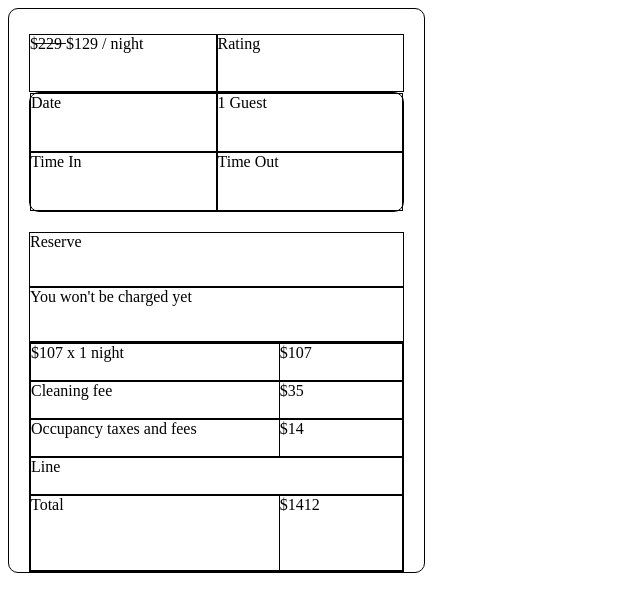
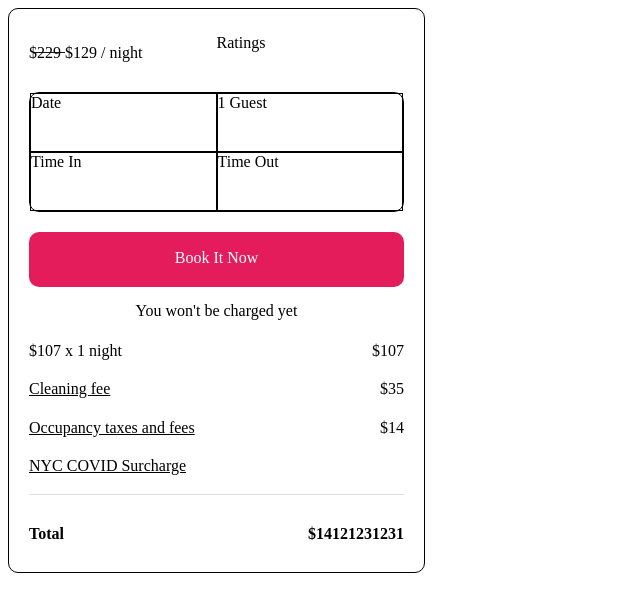
Before and after one commit to GrayMatterLab/coworking-schedule-module, a React app: page / in a window 1280 px wide. Shown: the top 612 px of the page, without its empty margins (0-640 px from the left). Built offline with nearby package versions, Linux system fonts and the light colour scheme; the HTML template or start-up script is replaced by a standard one.

Commit message:
CSS complete for basic components

```diff
--- a/client/src/index.jsx
+++ b/client/src/index.jsx
@@ -21,7 +21,7 @@ class App extends React.Component {
           $̶2̶2̶9̶ $129 / night
         </s.PricePerNight>
         <s.Rating>
-          Rating
+          Ratings
         </s.Rating>
         <s.CheckInContainer>
           <s.CheckInDate>
@@ -39,7 +39,7 @@ class App extends React.Component {
 
         </s.CheckInContainer>
         <s.ReserveButton>
-          Reserve
+          Book It Now
         </s.ReserveButton>
         <s.ChargeCaption>
           You won't be charged yet
@@ -63,14 +63,14 @@ class App extends React.Component {
           <s.OccupancyTaxQuote>
             $14
           </s.OccupancyTaxQuote>
-          <s.Line>
-            Line
-          </s.Line>
+          <s.AdditionalFees>
+            NYC COVID Surcharge
+          </s.AdditionalFees>
           <s.Total>
             Total
         </s.Total>
           <s.TotalQuote>
-            $1412
+            $14121231231
         </s.TotalQuote>
         </s.CostBreakdown>
       </s.Grid >
--- a/client/src/styled-components.js
+++ b/client/src/styled-components.js
@@ -8,14 +8,15 @@ export const Grid = styled.section`
   border-radius: 10px;
   display: grid;
 `;
-//560
 
 export const PricePerNight = styled.section`
   grid-column-start: 2;
   grid-column-end: 3;
   grid-row-start: 2;
   grid-row-end: 3;
-  border: 1px solid black;
+  font-family: "Airbnb Cereal App";
+  text-align: left;
+  padding: 10px 0;
 `;
 
 export const Rating = styled.section`
@@ -23,7 +24,6 @@ export const Rating = styled.section`
   grid-column-end: 4;
   grid-row-start: 2;
   grid-row-end: 3;
-  border: 1px solid black;
 `;
 
 export const CheckInContainer = styled.section`
@@ -76,7 +76,14 @@ export const ReserveButton = styled.section`
   grid-column-end: 4;
   grid-row-start: 6;
   grid-row-end: 7;
-  border: 1px solid black;
+  border-radius: 10px;
+  background-color: #e41c5c;
+  font-family: "Airbnb Cereal App";
+  font-weight: medium;
+  text-align: center;
+  color: white;
+  padding-top: 17px;
+  padding-bottom: 20px
 `;
 
 export const ChargeCaption = styled.section`
@@ -84,7 +91,10 @@ export const ChargeCaption = styled.section`
   grid-column-end: 4;
   grid-row-start: 7;
   grid-row-end: 8;
-  border: 1px solid black;
+  font-family: "Airbnb Cereal App";
+  text-align: center;
+  padding-top: 15px;
+  padding-bottom: 10px;
 `;
 
 export const CostBreakdown = styled.section`
@@ -95,7 +105,6 @@ export const CostBreakdown = styled.section`
   grid-template-columns: 1fr 1fr 1fr;
   grid-template-rows: 1fr 1fr 1fr 1fr 1fr 1fr;
   display: grid;
-  border: 1px solid black;
 `;
 
 export const PerNightCaption = styled.section`
@@ -103,7 +112,8 @@ export const PerNightCaption = styled.section`
   grid-column-end: two;
   grid-row-start: 1;
   grid-row-end: 1;
-  border: 1px solid black;
+  font-family: "Airbnb Cereal App";
+  text-align: left;
 `;
 
 export const PerNightQuote = styled.section`
@@ -111,7 +121,8 @@ export const PerNightQuote = styled.section`
   grid-column-end: three;
   grid-row-start: 1;
   grid-row-end: 1;
-  border: 1px solid black;
+  font-family: "Airbnb Cereal App";
+  text-align: right;
 `;
 
 export const CleaningFeeCaption = styled.section`
@@ -119,7 +130,9 @@ export const CleaningFeeCaption = styled.section`
   grid-column-end: two;
   grid-row-start: 2;
   grid-row-end: 2;
-  border: 1px solid black;
+  font-family: "Airbnb Cereal App";
+  text-align: left;
+  text-decoration: underline;
 `;
 
 export const CleaningFeeQuote = styled.section`
@@ -127,7 +140,8 @@ export const CleaningFeeQuote = styled.section`
   grid-column-end: three;
   grid-row-start: 2;
   grid-row-end: 2;
-  border: 1px solid black;
+  font-family: "Airbnb Cereal App";
+  text-align: right;
 `;
 
 export const OccupancyTaxCaption = styled.section`
@@ -135,7 +149,9 @@ export const OccupancyTaxCaption = styled.section`
   grid-column-end: two;
   grid-row-start: 3;
   grid-row-end: 3;
-  border: 1px solid black;
+  font-family: "Airbnb Cereal App";
+  text-align: left;
+  text-decoration: underline;
 `;
 
 export const OccupancyTaxQuote = styled.section`
@@ -143,15 +159,19 @@ export const OccupancyTaxQuote = styled.section`
   grid-column-end: three;
   grid-row-start: 3;
   grid-row-end: 3;
-  border: 1px solid black;
+  font-family: "Airbnb Cereal App";
+  text-align: right;
 `;
 
-export const Line = styled.section`
+export const AdditionalFees = styled.section`
   grid-column-start: 1;
   grid-column-end: three;
   grid-row-start: 4;
   grid-row-end: 4;
-  border: 1px solid black;
+  border-bottom: 1px solid #dedede;
+  font-family: "Airbnb Cereal App";
+  text-align: left;
+  text-decoration: underline;
 `;
 
 export const Total = styled.section`
@@ -159,8 +179,11 @@ export const Total = styled.section`
   grid-column-end: two;
   grid-row-start: 5;
   grid-row-end: six;
-  border: 1px solid black;
-
+  font-family: "Airbnb Cereal App";
+  font-weight: bold;
+  text-align: left;
+  padding-top: 30px;
+  padding-bottom: 30px;
 `;
 
 export const TotalQuote = styled.section`
@@ -168,5 +191,9 @@ export const TotalQuote = styled.section`
   grid-column-end: three;
   grid-row-start: 5;
   grid-row-end: six;
-  border: 1px solid black;
+  font-family: "Airbnb Cereal App";
+  font-weight: bold;
+  text-align: right;
+  padding-top: 30px;
+  padding-bottom: 30px;
 `;
--- a/package.json
+++ b/package.json
@@ -14,7 +14,6 @@
   },
   "dependencies": {
     "axios": "^0.21.0",
-    "babel-loader": "^8.2.2",
     "babel-preset-airbnb": "^5.0.0",
     "body-parser": "^1.19.0",
     "express": "^4.17.1",
@@ -32,9 +31,11 @@
     "supertest": "^6.0.1"
   },
   "devDependencies": {
+    "@babel/core": "^7.12.10",
     "@babel/plugin-syntax-jsx": "^7.12.1",
     "@babel/preset-env": "^7.12.10",
     "@babel/preset-react": "^7.12.10",
+    "babel-loader": "^8.2.2",
     "enzyme": "^3.11.0",
     "enzyme-adapter-react-16": "^1.15.5",
     "eslint-config-hackreactor": "git://github.com/reactorcore/eslint-config-hackreactor.git",
```
Also changed, not shown: client/public/bundle.js, 1 other file (tests, documents, lock files or other folders).
